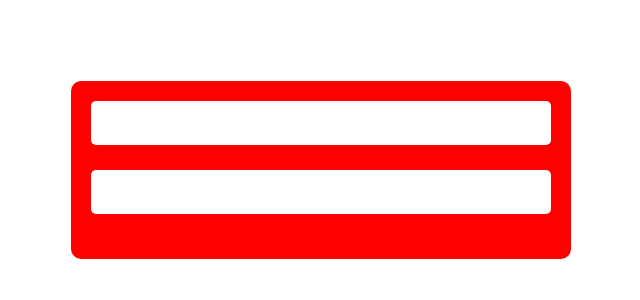
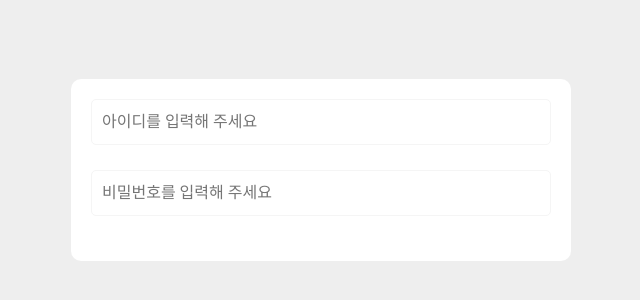
Before and after one commit to ag502/authorization-system, a React (Create React App) app in the folder frontend/: page / in a window 1280 px wide. Shown: the part 230-530 px from the top of the page, without its empty margins (319-959 px from the left). Built offline with nearby package versions, Linux system fonts and the light colour scheme; the HTML template or start-up script is replaced by a standard one.

Commit message:
Modify : auth form style

```diff
--- a/frontend/src/App.js
+++ b/frontend/src/App.js
@@ -1,3 +1,4 @@
+import styled from "styled-components";
 import { BrowserRouter as Router, Routes, Route } from "react-router-dom";
 
 import Login from "./pages/Login";
--- a/frontend/src/common/styles/init.js
+++ b/frontend/src/common/styles/init.js
@@ -11,6 +11,7 @@ const InitialStyles = createGlobalStyle`
 
     html, body {
     height: 100%;
+    background-color: #eeeeee;
     }
 
     body {
--- /dev/null
+++ b/frontend/src/components/common/InputError.js
@@ -0,0 +1,16 @@
+import styled from "styled-components";
+
+function InputError({ content }) {
+  return (
+    <InputErrorContainer>
+      <span>{content}</span>
+    </InputErrorContainer>
+  );
+}
+
+const InputErrorContainer = styled.div`
+  font-size: 0.8rem;
+  color: #d32f2f;
+`;
+
+export default InputError;
--- a/frontend/src/components/common/index.js
+++ b/frontend/src/components/common/index.js
@@ -1 +1,2 @@
-export { default as Input } from "./input";
+export { default as Input } from "./Input";
+export { default as InputError } from "./InputError";
--- a/frontend/src/components/common/input.js
+++ b/frontend/src/components/common/input.js
@@ -7,7 +7,7 @@ function Input(props) {
       name={props.name}
       type={props.type}
       fullWidth={props.fullWidth}
-      placeholder={props.splaceholder}
+      placeholder={props.placeholder}
       onChange={props.onChange}
       onBlur={props.onBlur}
       onFocus={props.onFocus}
@@ -20,7 +20,7 @@ const CustomInput = styled.input`
   display: inline-block;
   width: ${(props) => (props.fullWidth ? "100%" : "fit-content")};
   border-radius: 5px;
-  border: none;
+  border: 1px solid;
   padding: 10px;
 `;
 
--- a/frontend/src/layout/auth-form.js
+++ b/frontend/src/layout/auth-form.js
@@ -6,6 +6,7 @@ function AuthForm({ children }) {
 }
 
 const AuthFormContainer = styled.form`
+  background-color: #ffffff;
   position: absolute;
   top: 50%;
   left: 50%;
@@ -13,8 +14,10 @@ const AuthFormContainer = styled.form`
   width: 500px;
   margin: 0 auto;
   padding: 20px;
-  background-color: red;
   border-radius: 10px;
+  > div {
+    margin-bottom: 15px;
+  }
 `;
 
 export default memo(AuthForm);
--- a/frontend/src/pages/Login.js
+++ b/frontend/src/pages/Login.js
@@ -1,7 +1,7 @@
 import styled from "styled-components";
 
 import AuthForm from "../layout/auth-form";
-import { Input } from "../components/common";
+import { Input, InputError } from "../components/common";
 
 import useFormik from "../hooks/useFormik";
 
@@ -27,6 +27,7 @@ function Login() {
 
   return (
     <AuthForm>
+      <div>
         <LoginInput
           name='id'
           type='text'
@@ -35,10 +36,13 @@ function Login() {
           onChange={formik.handleChange}
           onBlur={formik.handleBlur}
           value={formik.values.id}
+          isError={formik.touched.id && formik.errors.id}
         />
         {formik.touched.id && formik.errors.id ? (
-        <div>{formik.errors.id}</div>
+          <InputError content={formik.errors.id} />
         ) : null}
+      </div>
+      <div>
         <LoginInput
           name='password'
           type='password'
@@ -47,16 +51,22 @@ function Login() {
           onChange={formik.handleChange}
           onBlur={formik.handleBlur}
           value={formik.values.password}
+          isError={formik.touched.password && formik.errors.password}
         />
         {formik.touched.password && formik.errors.password ? (
-        <div>{formik.errors.password}</div>
+          <InputError content={formik.errors.password} />
         ) : null}
+      </div>
     </AuthForm>
   );
 }
 
 const LoginInput = styled(Input)`
-  margin-bottom: 25px; ;
+  && {
+    border-color: ${(props) => (props.isError ? "#d32f2f" : "#f5f5f5")};
+  }
+  outline-color: #0aaf9e;
+  margin-bottom: 10px;
 `;
 
 export default Login;
```
Lines whose indentation alone changed are shown as unchanged.
